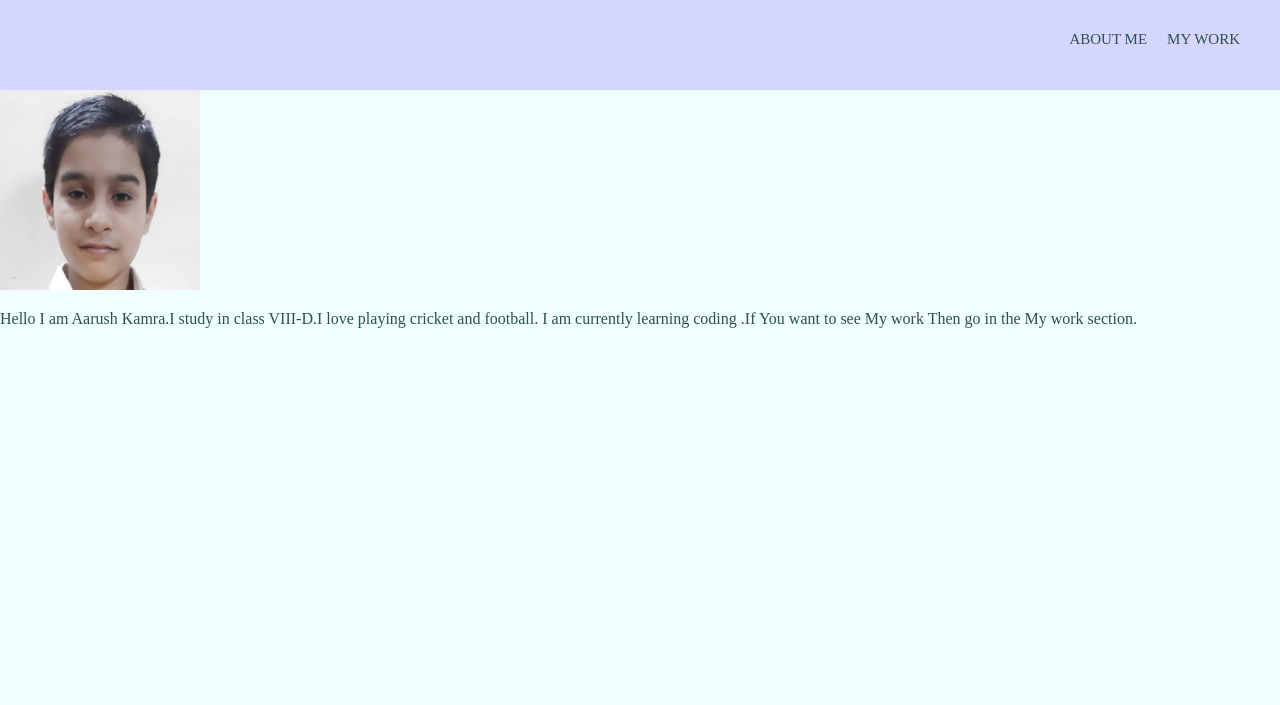
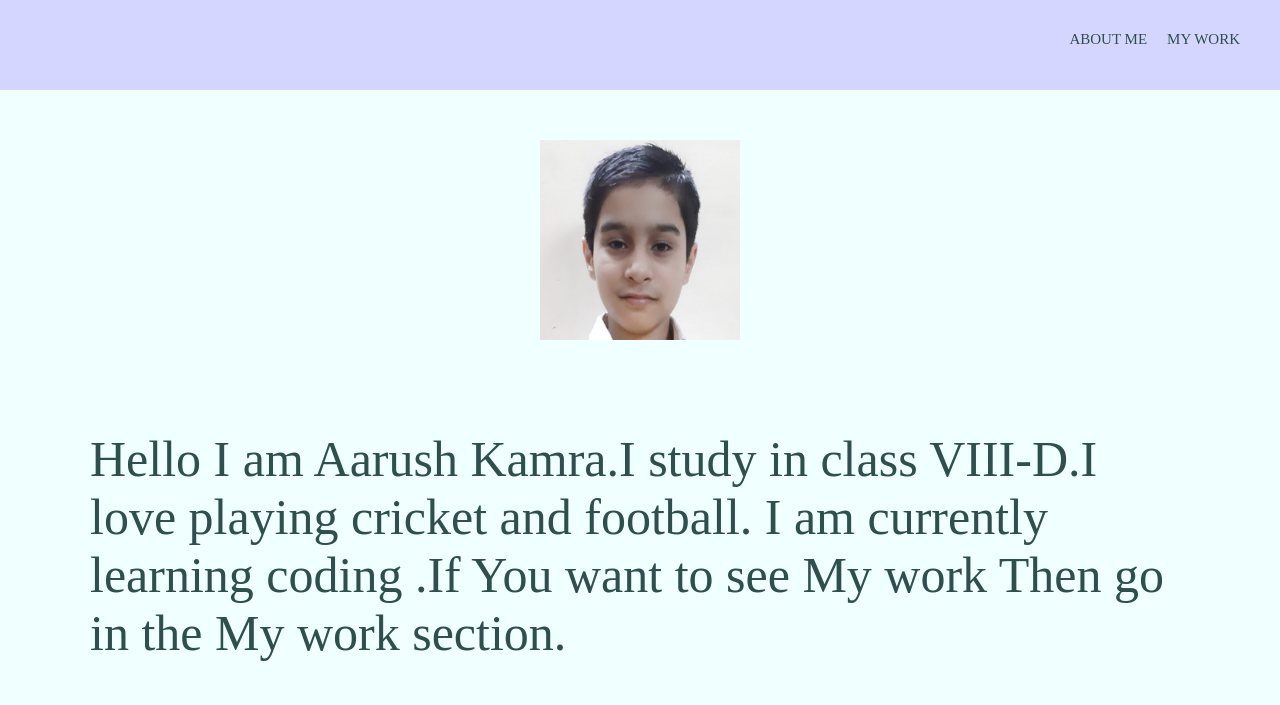
Before and after one commit to Aarushchamp/Aarushchamp.github.io, a plain HTML site: page index.html in a window 1280 px wide. Drawn offline with Linux system fonts and the light colour scheme.

Commit message:
Update style.css

```diff
--- a/style.css
+++ b/style.css
@@ -2,6 +2,17 @@
     *{
     font-family: Sofia Pro;
     font: weight 500;;
+}
+.profile-image{
+    display: flex;
+    flex-direction: column;
+    justify-content: center;
+    align-items: center;
+   padding: 50px;
+}
+.profile-image p{
+    padding: 40px;
+    font-size: 50px;
 }
 body, ul, li{
     margin:0;
```
